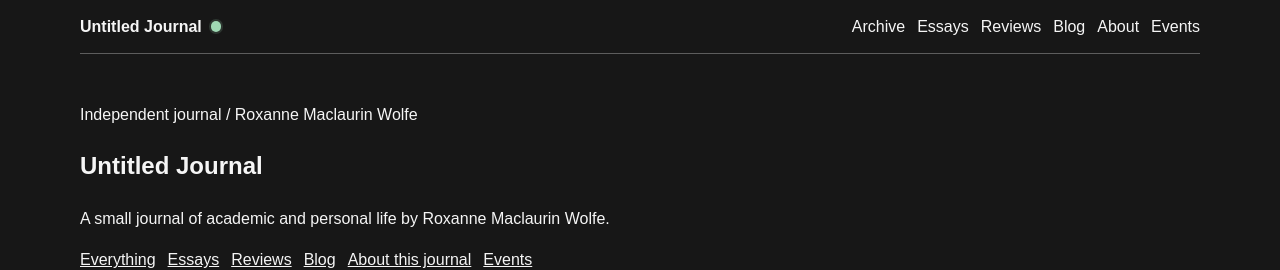
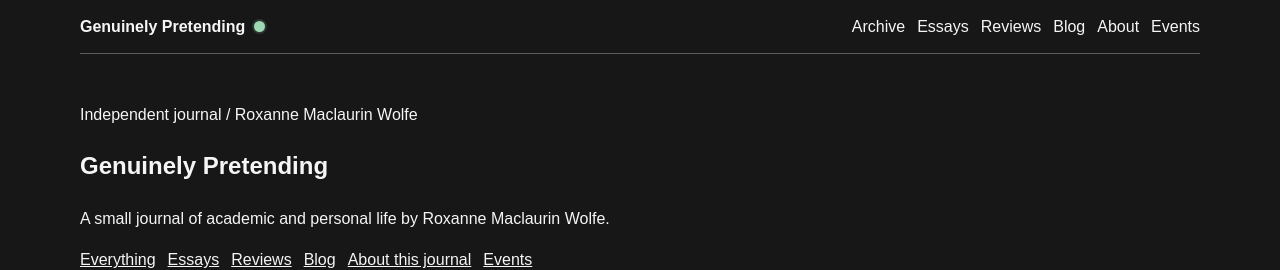
Before and after one commit to roxannewolfe/roxannewolfe.github.io, a Jekyll site: the page built from index.html, in a window 1280 px wide. Shown: the top 270 px of the page. Built offline with Jekyll 4.4.1, drawn with Linux system fonts in a browser that asks for light colours.

Commit message:
Name journal Genuinely Pretending

```diff
--- a/_config.yml
+++ b/_config.yml
@@ -1,4 +1,4 @@
-title: Untitled Journal
+title: Genuinely Pretending
 description: A small journal of academic and personal life by Roxanne Maclaurin Wolfe.
 url: "https://roxannewolfe.github.io"
 baseurl: ""
```
